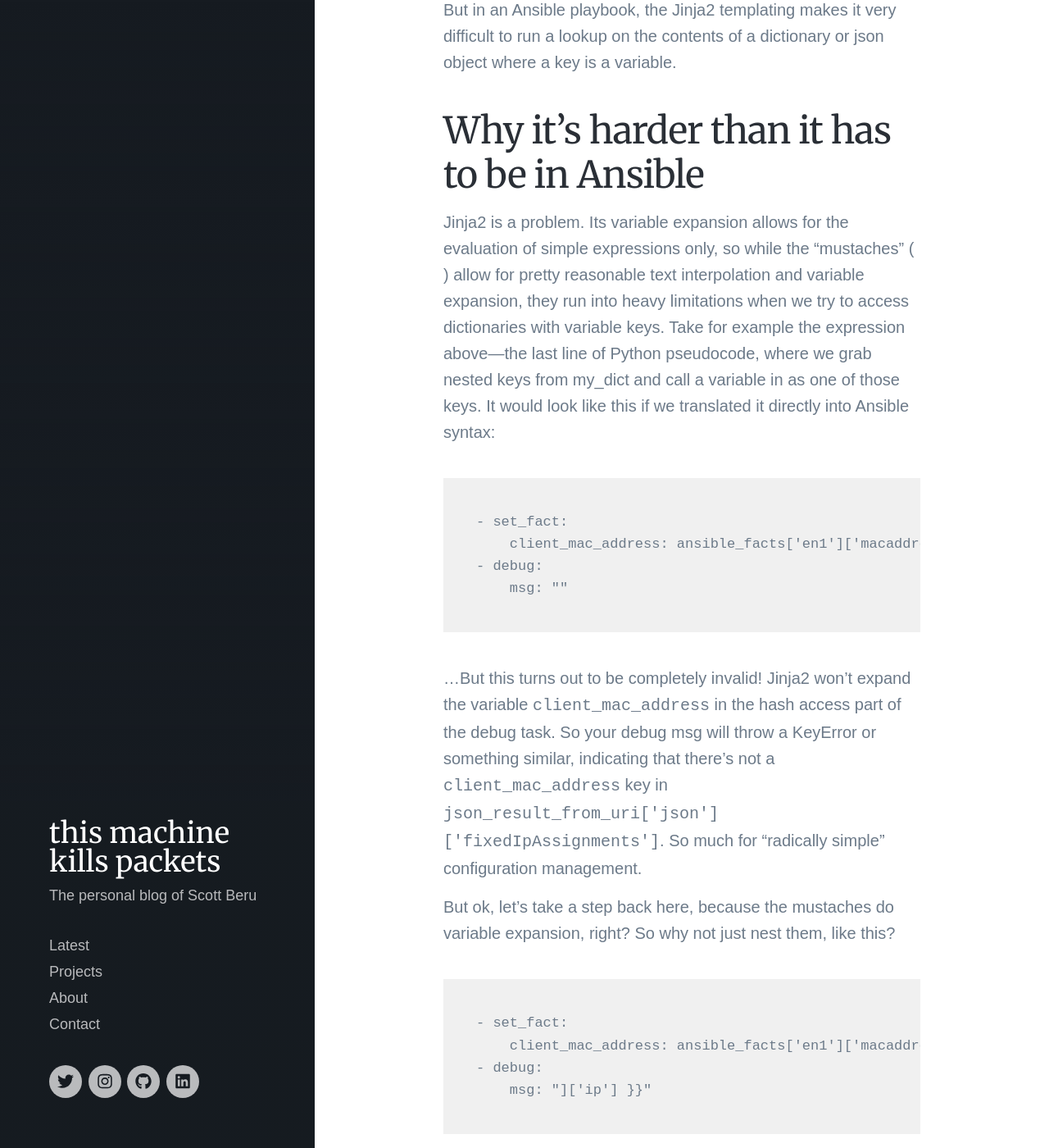
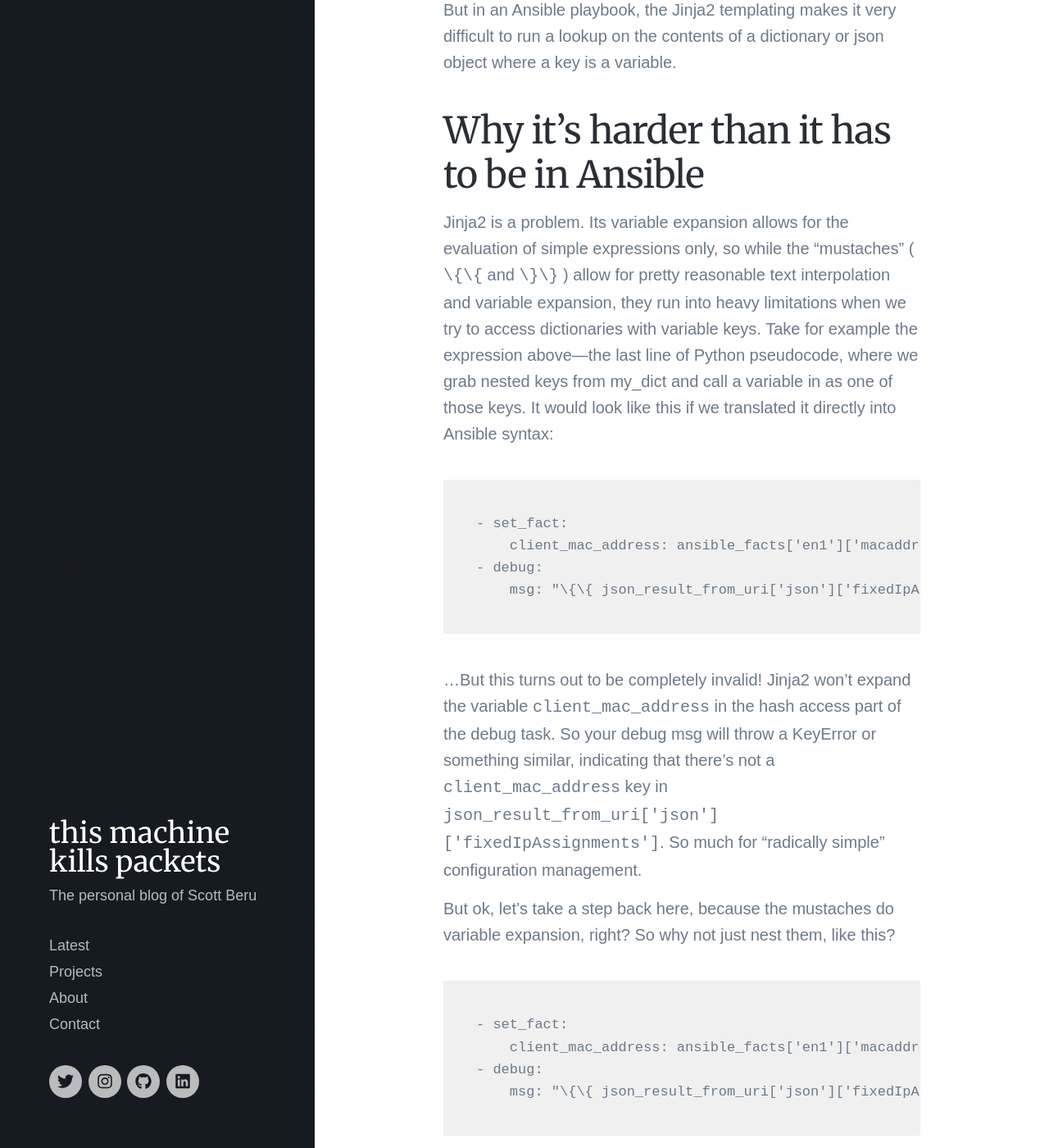
Before and after one commit to sendmalwhere/beru-dot-dev, a Jekyll site: the page built from _posts/2019-07-25-accessing-serialized-hashes-in-ansible.md, in a window 1280 px wide and 1400 px high, scrolled down 2858 px. Shown: the whole window at 82% size. Built offline with Jekyll 4.4.1, drawn with Linux system fonts in a browser that asks for light colours; nearby versions of some CDN libraries; some web fonts are replaced; some of the changed text lies outside the part shown.

Commit message:
Try to fix some markdown weirdness in the old Ansible post

````diff
--- a/_posts/2019-07-25-accessing-serialized-hashes-in-ansible.md
+++ b/_posts/2019-07-25-accessing-serialized-hashes-in-ansible.md
@@ -80,13 +80,13 @@ ip_addr = my_dict['json']['fixedIpAssignments'][client_mac_address]['ip']
 As you can see, this is hilariously trivial for Python or Ruby, etc. But in an Ansible playbook, the Jinja2 templating makes it very difficult to run a lookup on the contents of a dictionary or json object where a key is a variable.
 
 ## Why it’s harder than it has to be in Ansible
-Jinja2 is a problem. Its variable expansion allows for the evaluation of simple expressions only, so while the "mustaches" ( {{ and }} ) allow for pretty reasonable text interpolation and variable expansion, they run into heavy limitations when we try to access dictionaries with variable keys. Take for example the expression above—the last line of Python pseudocode, where we grab nested keys from my_dict and call a variable in as one of those keys. It would look like this if we translated it directly into Ansible syntax:
+Jinja2 is a problem. Its variable expansion allows for the evaluation of simple expressions only, so while the "mustaches" ( `\{\{` and `\}\}` ) allow for pretty reasonable text interpolation and variable expansion, they run into heavy limitations when we try to access dictionaries with variable keys. Take for example the expression above—the last line of Python pseudocode, where we grab nested keys from my_dict and call a variable in as one of those keys. It would look like this if we translated it directly into Ansible syntax:
 
 ```
 - set_fact:
     client_mac_address: ansible_facts['en1']['macaddress']
 - debug:
-    msg: "{{ json_result_from_uri['json']['fixedIpAssignments'][client_mac_address]['ip'] }}"
+    msg: "\{\{ json_result_from_uri['json']['fixedIpAssignments'][client_mac_address]['ip'] \}\}"
 ```
 
 …But this turns out to be completely invalid! Jinja2 won’t expand the variable `client_mac_address` in the hash access part of the debug task. So your debug msg will throw a KeyError or something similar, indicating that there’s not a `client_mac_address` key in `json_result_from_uri['json']['fixedIpAssignments']`. So much for “radically simple” configuration management.
@@ -97,10 +97,10 @@ But ok, let’s take a step back here, because the mustaches do variable expansi
 - set_fact:
     client_mac_address: ansible_facts['en1']['macaddress']
 - debug:
-    msg: "{{ json_result_from_uri['json']['fixedIpAssignments'][{{ client_mac_address }}]['ip'] }}"
+    msg: "\{\{ json_result_from_uri['json']['fixedIpAssignments'][\{\{ client_mac_address \}\}]['ip'] \}\}"
 ```
 
-This turns out to be illegal. Interpolation in Jinja2 is flat, and can’t handle a nested call to interpolate in a variable inside an interpolation, so this will just interpret the internal mustaches as literal curly-braces, and you’ll probably get a SyntaxError on this to the effect of “expected eof but instead got {“. Bad news bears. So how the heck are we supposed to access values stored at dynamic keys? This shouldn’t be as exotic a request as it apparently is, but I haven’t seen anyone else address this specific question before.
+This turns out to be illegal. Interpolation in Jinja2 is flat, and can’t handle a nested call to interpolate in a variable inside an interpolation, so this will just interpret the internal mustaches as literal curly-braces, and you’ll probably get a SyntaxError on this to the effect of “expected eof but instead got \{“. Bad news bears. So how the heck are we supposed to access values stored at dynamic keys? This shouldn’t be as exotic a request as it apparently is, but I haven’t seen anyone else address this specific question before.
 
 I came up with an answer that’s fundamentally really, really silly, but as best I can tell this is the way Ansible wants us to do it.
 
@@ -110,7 +110,7 @@ The Ansible way to pull complex chains of keys from a json object or dictionary
 - set_fact:
     client_mac_address: ansible_facts['en1']['macaddress']
 - debug:
-    msg: "{{ json_result_from_uri.json.fixedIpAssignments | json_query('client_mac_address.ip') }}"
+    msg: "\{\{ json_result_from_uri.json.fixedIpAssignments | json_query('client_mac_address.ip') \}\}"
 ```
 
 Now, one can _partially_ resolve this by interrupting Jinja2’s Python string interpolation and just forcibly concatenating in client_mac_address, which will be available to Jinja2 as an environment variable once we set it as a fact:
@@ -119,7 +119,7 @@ Now, one can _partially_ resolve this by interrupting Jinja2’s Python string i
 - set_fact:
     client_mac_address: ansible_facts['en1']['macaddress']
 - debug:
-    msg: "{{ json_result_from_uri.json.fixedIpAssignments | json_query('\" + client_mac_address + \".ip') }}"
+    msg: "\{\{ json_result_from_uri.json.fixedIpAssignments | json_query('\" + client_mac_address + \".ip') \}\}"
 ```
 
 This would probably work just fine if `client_mac_address` were just an alpha String variable. But you and I know that MAC addresses contain numbers and (in this case) colons, and that means that this interpolation is going to fail in this specific case, because the json_query filter doesn’t allow queries that start with numbers or queries that contain colons—unless we escape the MAC address by enclosing it in double-quotes. But we can’t do that (at least not in-place), because we’ve already used escaped quotes to hack our way into variable interpolation inside of Jinja2 mustaches.
@@ -131,9 +131,9 @@ This is the solution I came up with—again, bearing in mind that there’s prob
 
 ```
   - set_fact:
-      my_query: "\"{{ ansible_facts['en1']['macaddress'] }}\".ip"
+      my_query: "\"\{\{ ansible_facts['en1']['macaddress'] \}\}\".ip"
   - debug:
-      msg: "{{ json_result_from_uri.json.fixedIpAssignments | json_query(my_query) }}"
+      msg: "\{\{ json_result_from_uri.json.fixedIpAssignments | json_query(my_query) \}\}"
 ```
 
 Let’s break down what’s happening here:
````
